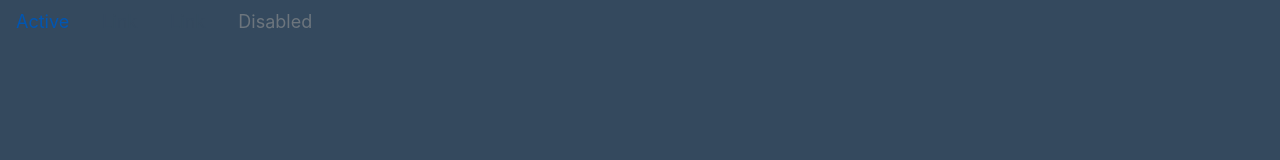
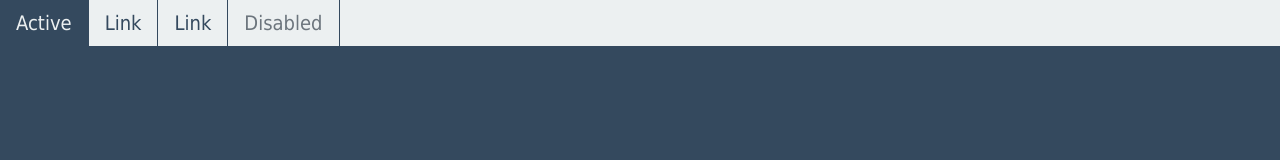
Before and after one commit to JuniorCoderPaul/week5, a website: page index.html in a window 1280 px wide. Drawn offline with nearby package versions, Linux system fonts and the light colour scheme.

Commit message:
code fix

```diff
--- a/scss/_variables.scss
+++ b/scss/_variables.scss
@@ -1,4 +1,4 @@
-$font-text: Tahoma, Helvetica, Arial, sans=serif;
+$fonts-text: Tahoma, Helvetica, Arial, sans-serif;
 $font-headings: 'Times New Roman', serif;
 $asphalt: #34495e;
 $clouds: #ecf0f1;
--- a/scss/main.scss
+++ b/scss/main.scss
@@ -1,6 +1,7 @@
 @import 'variables';
+
 body {
-  font-family: $font-text;
+  font-family: $fonts-text;
   background-color: $asphalt;
   color: $clouds;
   font-size: $text-font-size;
@@ -13,18 +14,30 @@ h5,
 h6 {
   font-family: $font-headings;
 }
+nav {
+  // Setting a local value for the variable. This will overite the value for the !default but only inside this declaration
+  $text-font-size: 20px;
+  font-size: $text-font-size;
+  background-color: $clouds;
   ul {
     li {
       display: inline-block;
-  }
       a {
         display: block;
         padding: 20px;
         color: $asphalt;
+        /*
+          Using variable interpolation.
+          Adding border- in front of the variable which compiles to border-radius
+        */
         border-#{$nav-border-side}: 1px solid $asphalt;
+        transition: all 300ms ease-in-out;
+        &:hover,
+        &:focus {
+          color: $clouds;
+          background-color: $asphalt;
         }
       }
-
-@media screen and (min-width: 760) {
-  $nav-border-side: right;
     }
+  }
+}
```
Also changed, not shown: css/main.css, css/min/main.css. Lines whose indentation alone changed are shown as unchanged.
